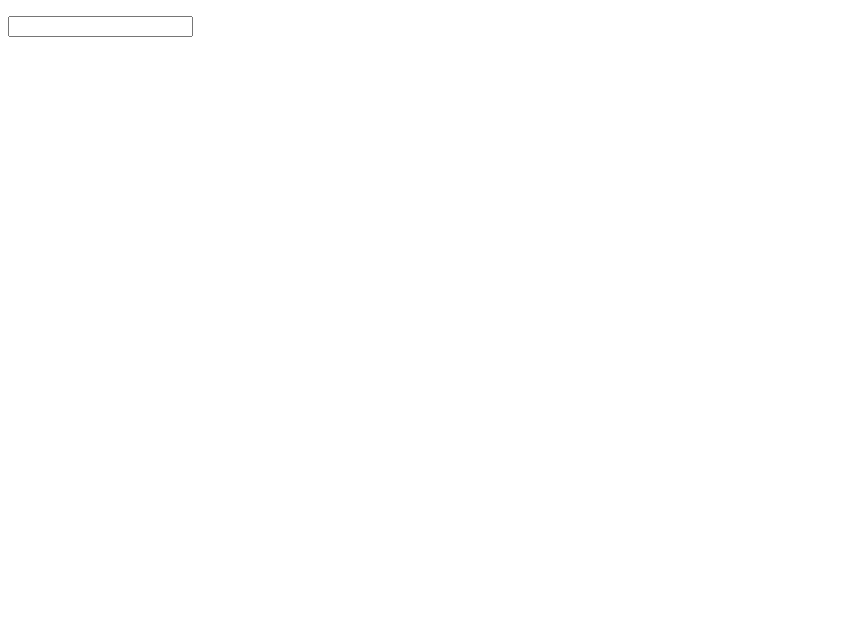
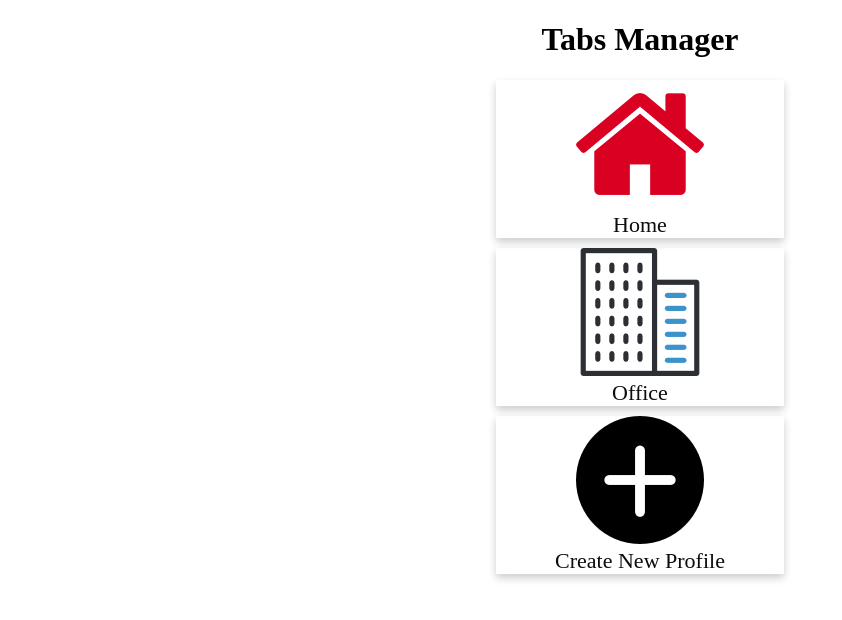
Before and after one commit to web-ext-labs/tab-manager, a browser extension: page homePage/index.html in a window 1280 px wide. Shown: the whole page, without its empty margins (0-842 px from the left). Drawn offline with Linux system fonts and the light colour scheme.

Commit message:
initializing homePage

```diff
--- a/homePage/index.html
+++ b/homePage/index.html
@@ -1,12 +1,33 @@
 <!DOCTYPE html>
 <html lang="en">
-  <head>
-    <meta charset="UTF-8">
-    <link href="style.css" rel="stylesheet" />
-  </head>
-  <body>
-    <ul id="profileHolder"></ul>
-    <input id="newProfile" />
-    <script src="script.js"></script>
-  </body>
+<head>
+  <meta charset="UTF-8">
+  <meta name="viewport" content="width=device-width, initial-scale=1.0">
+  <meta http-equiv="X-UA-Compatible" content="ie=edge">
+  <link rel="stylesheet" href="style.css">
+  <title>tabManager</title>
+</head>
+<body>
+  <h1 id="h1" style="text-align:center">Tabs Manager</h1>
+  <div class="cardHolder">
+      <div class="card" style="width: 18rem;">
+          <img class="card-img-top" src="images/home.png" alt="Card image cap">
+          <div class="card-body">
+            <a href="#" class="btn btn-primary">Home</a>
+          </div>
+        </div>
+        <div class="card" style="width: 18rem;">
+            <img class="card-img-top" src="images/office.png" alt="Card image cap">
+            <div class="card-body">
+              <a href="#" class="btn btn-primary">Office</a>
+            </div>
+          </div>
+          <div class="card" style="width: 18rem;">
+              <img class="card-img-top" src="images/plus.png" alt="Card image cap">
+              <div class="card-body">
+                <a href="#" class="btn btn-primary">Create New Profile</a>
+              </div>
+            </div>
+  </div>
+</body>
 </html>
--- a/homePage/style.css
+++ b/homePage/style.css
@@ -1,3 +1,40 @@
-h1 {
-  font-style: italic;
+.card {
+    box-shadow: 0 4px 8px 0 rgba(0, 0, 0, 0.2);
+    max-width: 300px;
+    margin: auto;
+    text-align: center;
 }
+
+.title {
+    color: grey;
+    font-size: 18px;
+}
+
+.cardHolder {
+    display: grid;
+    grid-gap: 10px;
+  }
+
+
+button {
+    border: none;
+    outline: 0;
+    display: inline-block;
+    padding: 8px;
+    color: white;
+    background-color: #000;
+    text-align: center;
+    cursor: pointer;
+    width: 100%;
+    font-size: 18px;
+}
+
+a {
+    text-decoration: none;
+    font-size: 22px;
+    color: #0c0c0d;
+}
+
+button:hover, a:hover {
+    opacity: 0.7;
+}
```
Also changed, not shown: homePage/images/home.png (added), homePage/images/office.png (added), homePage/images/plus.png (added).
